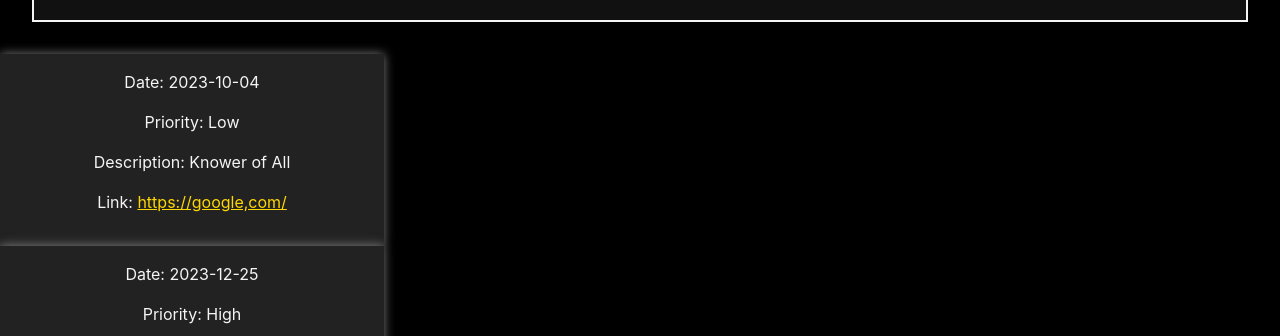
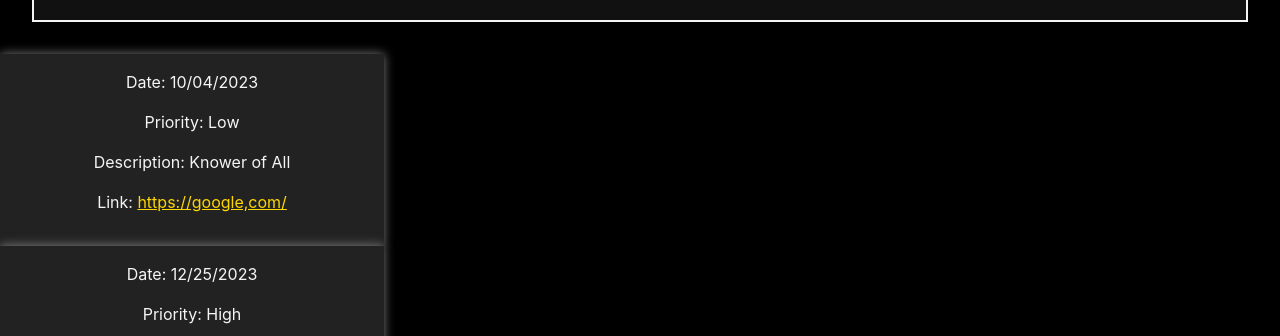
Before and after one commit to alamb624/BrowserParkingLot, a React (Create React App) app: page / in a window 1280 px wide. Shown: the part 502-838 px from the top of the page. Built offline with nearby package versions, Linux system fonts and the light colour scheme.

Commit message:
Form Fix

```diff
--- a/src/App.js
+++ b/src/App.js
@@ -23,14 +23,14 @@ function App() {
   let [ParkingLotItems, setParkingLotItems] = useState([
     {
         id: nanoid(),
-        date: "2023-10-04",
+        date: "10/04/2023",
         priority: "Low",
         link: "https://google,com/",
         description: "Knower of All",
     },
     {
         id: nanoid(),
-        date: "2023-12-25",
+        date: "12/25/2023",
         priority: "High",
         link: "https://netflix.com/",
         description: "The Christmas Movie",
--- a/src/Components/ParkingLotForm/ParkingLotForm.jsx
+++ b/src/Components/ParkingLotForm/ParkingLotForm.jsx
@@ -10,12 +10,13 @@ const PRIORITIES ={
     High: 'High'
 }
 
-export default function ParkingLotForm() {
+export default function ParkingLotForm({ addItem }) {
 
     const [date, setDate] = useState('');
     const [link, setLink] = useState('');
     const [description, setDescription] = useState('');
     const [priority, setPriority] = useState(PRIORITIES.Medium);
+
 
     // const handleChange = setter => (e => setter(e.target.value));
     // instead of handleDateChange, you can pass handleChange(setDate)
```
